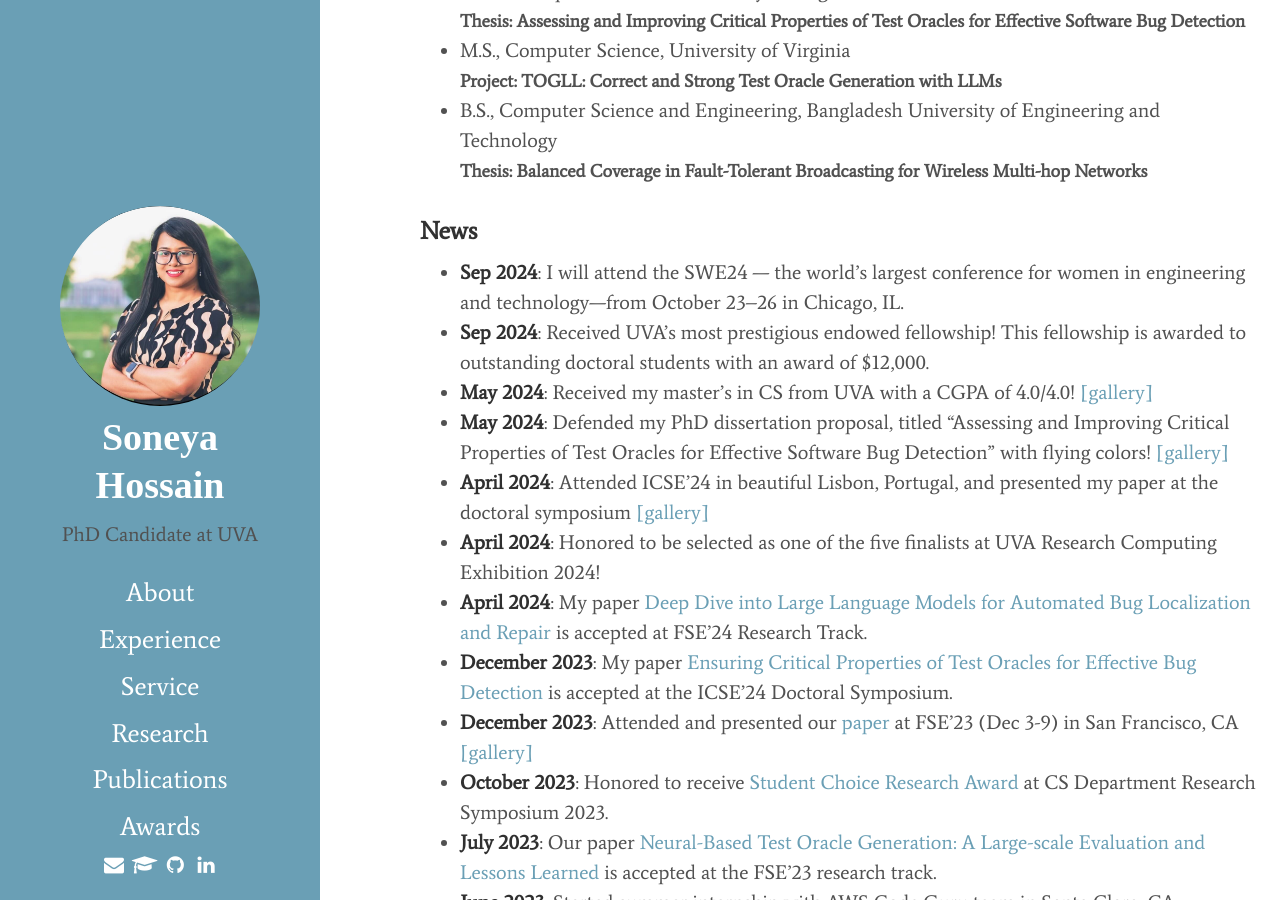
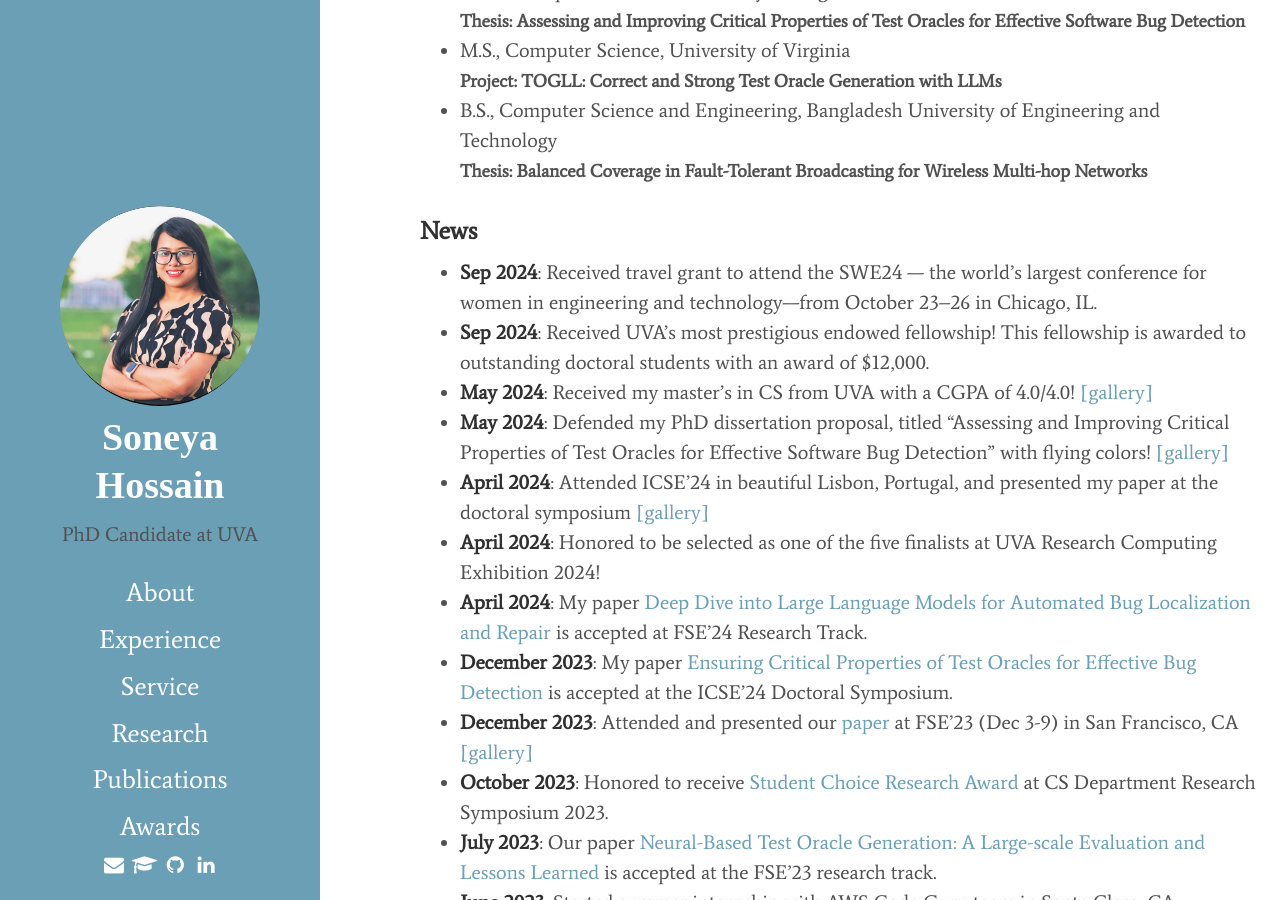
Before and after one commit to soneyahossain/soneyahossain.github.io, a Jekyll site: the page built from index.md, in a window 1280 px wide and 900 px high, scrolled down 356 px. Built offline with Jekyll 4.4.1, drawn with Linux system fonts in a browser that asks for light colours; cached includes are drawn as plain includes.

Commit message:
update news

```diff
--- a/index.md
+++ b/index.md
@@ -20,7 +20,7 @@ Effective Software Bug Detection</font>
   <font size = 4 style="font-weight: bold;"> Thesis: Balanced Coverage in Fault-Tolerant Broadcasting for Wireless Multi-hop Networks</font>
 
 ### News
-- **Sep 2024**: I will attend the SWE24 — the world's largest conference for women in engineering and technology—from October 23–26 in Chicago, IL.
+- **Sep 2024**: Received travel grant to attend the SWE24 — the world's largest conference for women in engineering and technology—from October 23–26 in Chicago, IL.
 - **Sep 2024**: Received UVA's most prestigious endowed fellowship! This fellowship is awarded to outstanding doctoral students with an award of $12,000.
 - **May 2024**: Received my master's in CS from UVA with a CGPA of 4.0/4.0! [\[gallery\]](graduation.md)
 - **May 2024**:  Defended my PhD dissertation proposal, titled "Assessing and Improving Critical Properties of Test Oracles for
```
